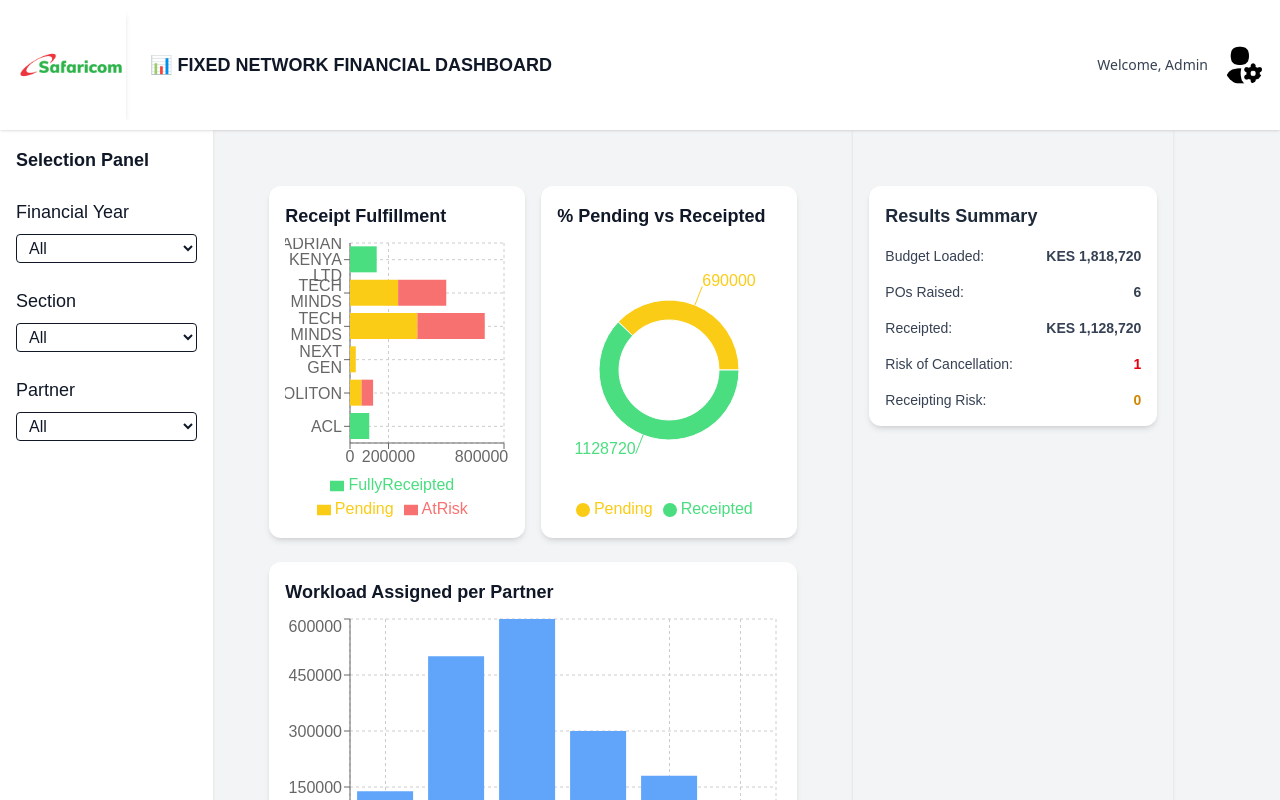
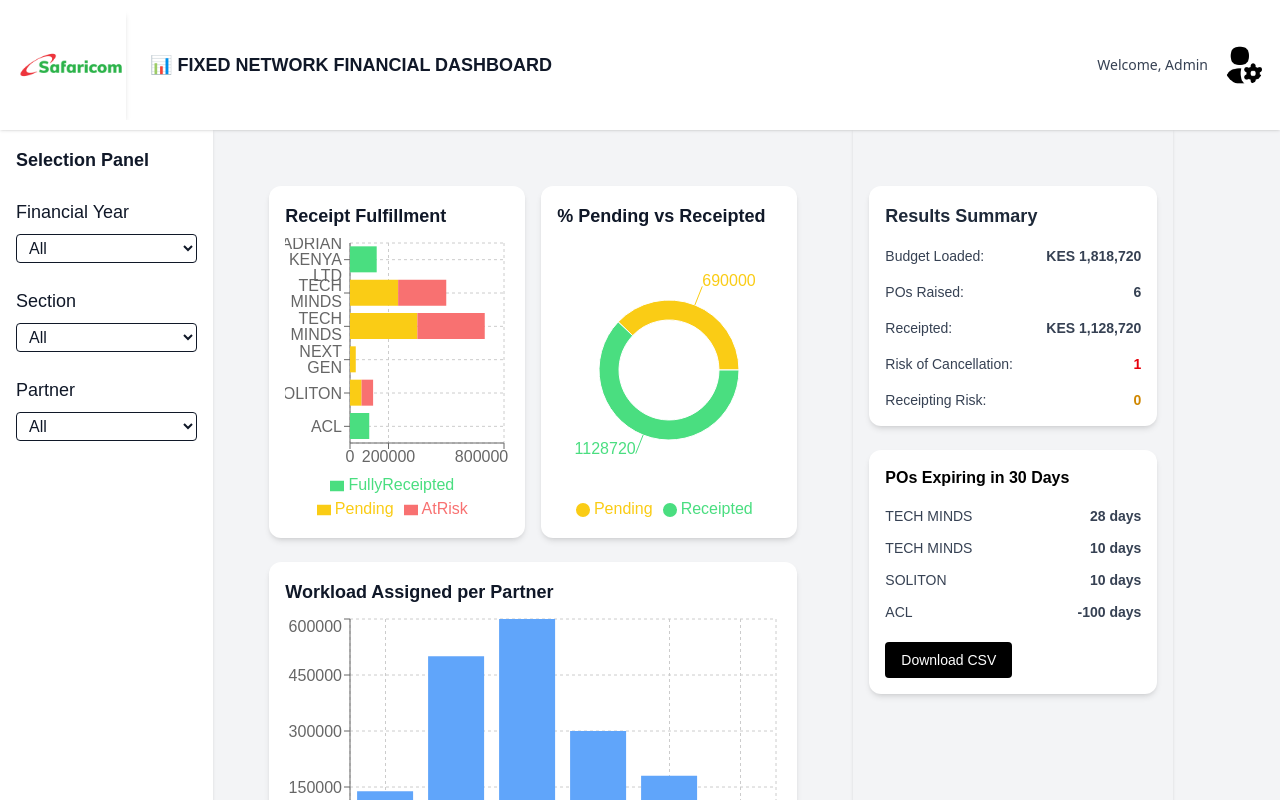
Before and after one commit to prince475/pomanagement-poc, a React (Vite) app: page / in a window 1280 px wide. Shown: the top 800 px of the page. Built offline with nearby package versions, Linux system fonts and the light colour scheme.

Commit message:
Adding another div to display expired pos and a downloadable csv file for download

```diff
--- a/src/components/SidebarRight.jsx
+++ b/src/components/SidebarRight.jsx
@@ -1,11 +1,46 @@
 // src/components/SidebarRight.jsx
+import React from "react";
+// import  mockPOData  from "../data";
 
-export default function SidebarRight({ data }) {
+
   const formatCurrency = (amount) =>
     `KES ${amount.toLocaleString("en-KE", { maximumFractionDigits: 0 })}`;
 
+  // Filter POs with less than or equal to 30 days to expire
+  const getExpiringPOs = (data) => {
+    return data.filter((po) => Number(po["DaysToExpiry"]) <= 30);
+  };
+
+  // Convert to CSV and download
+const handleDownloadExpiring = (expiringData) => {
+  if (expiringData.length === 0) return;
+
+  const headers = ["FY", "Supplier", " AmountReceipted", "POAmount", "ExpirationDate", "DaysToExpiry"];
+  const rows = [
+    headers.join(","),
+    ...expiringData.map((po) =>
+      headers
+        .map((field) => JSON.stringify(po[field] ?? ""))
+        .join(",")
+    ),
+  ];
+
+  const blob = new Blob([rows.join("\n")], { type: "text/csv" });
+  const url = window.URL.createObjectURL(blob);
+  const link = document.createElement("a");
+  link.href = url;
+  link.download = "expiring_pos.csv";
+  link.click();
+  window.URL.revokeObjectURL(url);
+};
+
+
+  export default function SidebarRight({ data }) {
+    const expiringPOs = getExpiringPOs(data);
+
   return (
-    <div className="bg-white rounded-xl shadow-md mt-10 max-w-sm p-4">
+    <div className="flex flex-col gap-6  max-w-sm">
+      <div className="bg-white rounded-xl shadow-md mt-10 p-4">
         <h2 className="text-lg font-bold text-gray-800 mb-4">Results Summary</h2>
         <ul className="space-y-4 text-sm text-gray-700">
           <li className="flex justify-between">
@@ -40,6 +75,37 @@
           </li>
         </ul>
       </div>
+
+     {/* Expiring POs Card */}
+      <div className="bg-white rounded-xl shadow-md p-4">
+        <h2 className="font-bold text-black mb-4">POs Expiring in 30 Days</h2>
+        {expiringPOs.length > 0 ? (
+          <>
+          <ul className="font-display space-y-2 text-sm text-gray-700 max-h-[500px] overflow-auto">
+            {expiringPOs.map((po, index) => (
+              <li key={index} className="flex justify-between pb-1">
+                <span className="truncate ">{po.Supplier}</span>
+                <span className="text-sm font-semibold text-gray-700">
+                  {po["DaysToExpiry"]} days
+                </span>
+              </li>
+            ))}
+          </ul>
+            {/* ✅ Inserted Download Button */}
+      <button
+        onClick={() => handleDownloadExpiring(expiringPOs)}
+        className="mt-4 bg-black text-white text-sm px-4 py-2 rounded hover:bg-green-500 transition-colors"
+      >
+        Download CSV
+      </button>
+      </>
+
+        ):(
+          <p className="text-sm text-green-600">No POs expiring soon 🎉</p>
+        )}
+      </div>
+    </div>
+
   );
 }
 
```
Lines whose indentation alone changed are shown as unchanged.
